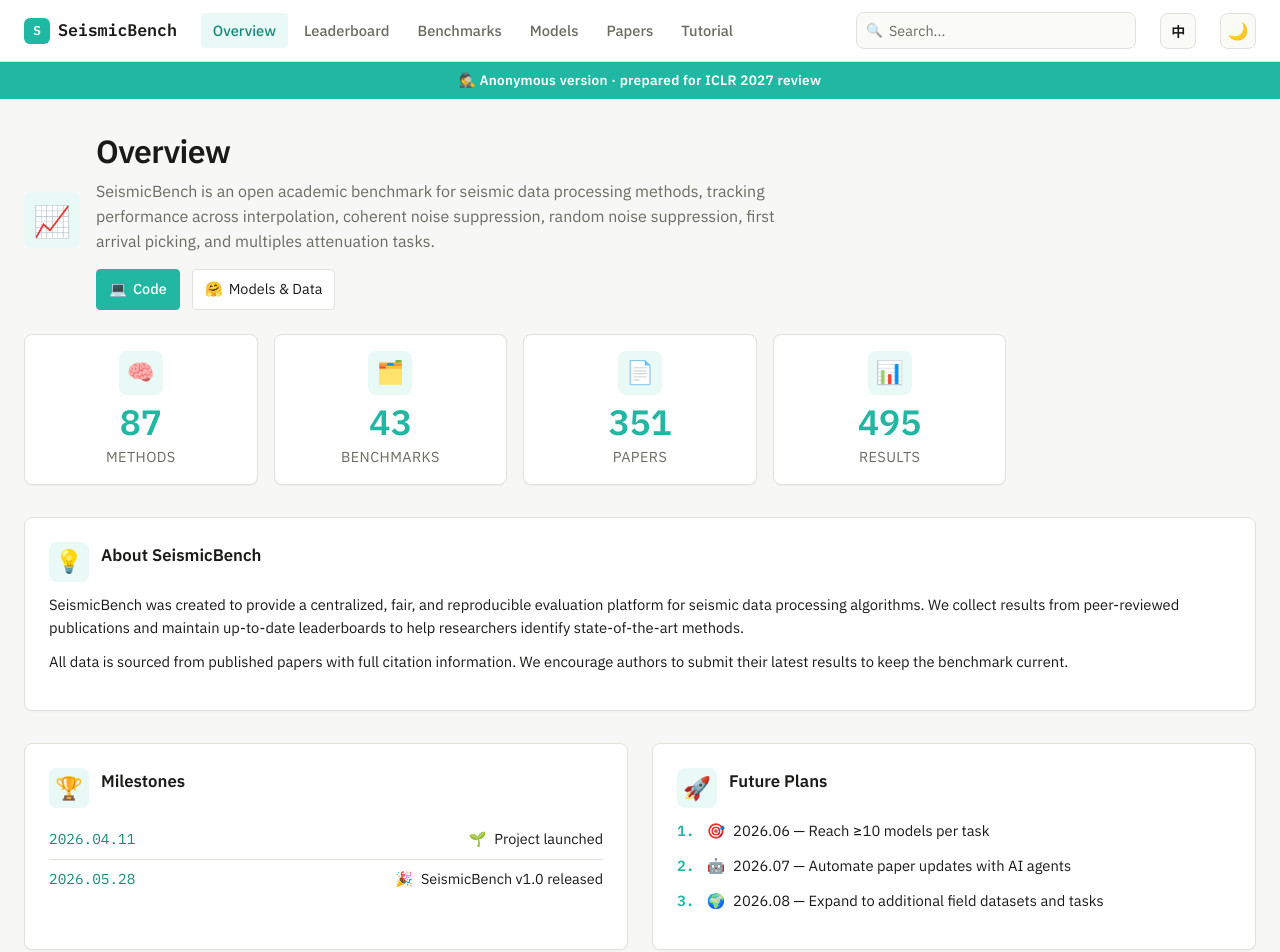
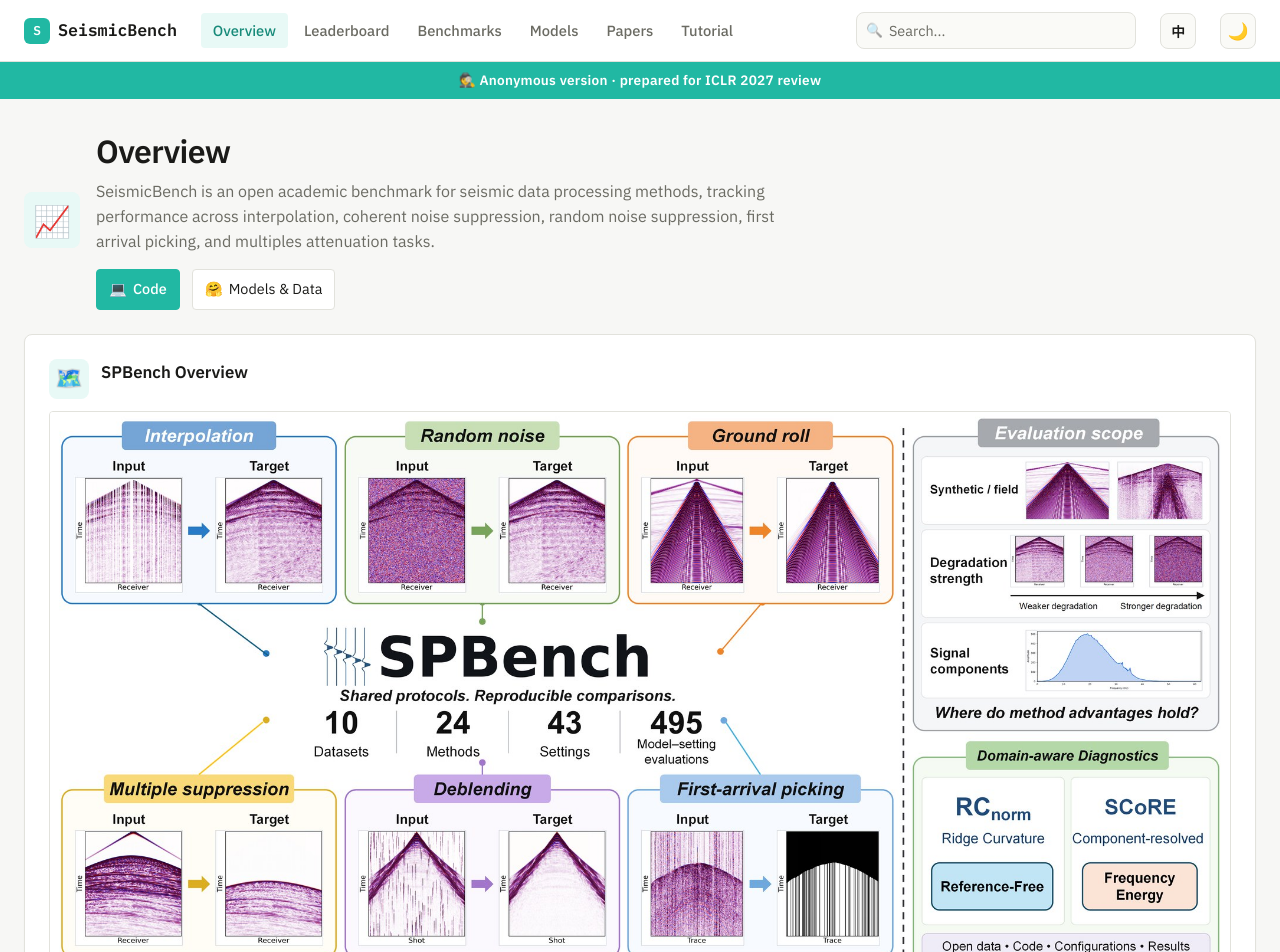
Before and after one commit to SeismicProcessingBenchmark/SPBench, a React (Vite) app: page /#/overview in a window 1280 px wide. Shown: the top 952 px of the page. Built offline with nearby package versions, Linux system fonts and the light colour scheme.

Commit message:
feat: Overview 页展示 SPBench 概述图

```diff
--- a/src/i18n/index.ts
+++ b/src/i18n/index.ts
@@ -33,6 +33,7 @@
       statsResults: 'Results',
       codeLink: 'Code',
       modelLink: 'Models & Data',
+      figureTitle: 'SPBench Overview',
     },
     leaderboard: {
       title: 'Leaderboard',
@@ -159,6 +160,7 @@
       statsResults: '结果数',
       codeLink: '代码',
       modelLink: '模型与数据',
+      figureTitle: 'SPBench 概述',
     },
     leaderboard: {
       title: '排行榜',
--- a/src/pages/OverviewPage.tsx
+++ b/src/pages/OverviewPage.tsx
@@ -42,6 +42,23 @@
               <span aria-hidden="true">🤗</span> {t.overview.modelLink}
             </a>
           </div>
+        </div>
+      </div>
+
+      {/* Framework Figure */}
+      <div className="card" style={{ marginBottom: 'var(--space-6)' }}>
+        <div className="card-header">
+          <span className="card-icon">🗺️</span>
+          <div>
+            <div className="card-title">{t.overview.figureTitle}</div>
+          </div>
+        </div>
+        <div className="card-body">
+          <img
+            src={`${import.meta.env.BASE_URL}images/overview.jpg`}
+            alt={t.overview.figureTitle}
+            style={{ width: '100%', height: 'auto', borderRadius: 'var(--radius-sm)', border: '1px solid var(--border)' }}
+          />
         </div>
       </div>
 
```
Also changed, not shown: public/images/overview.jpg (added).
